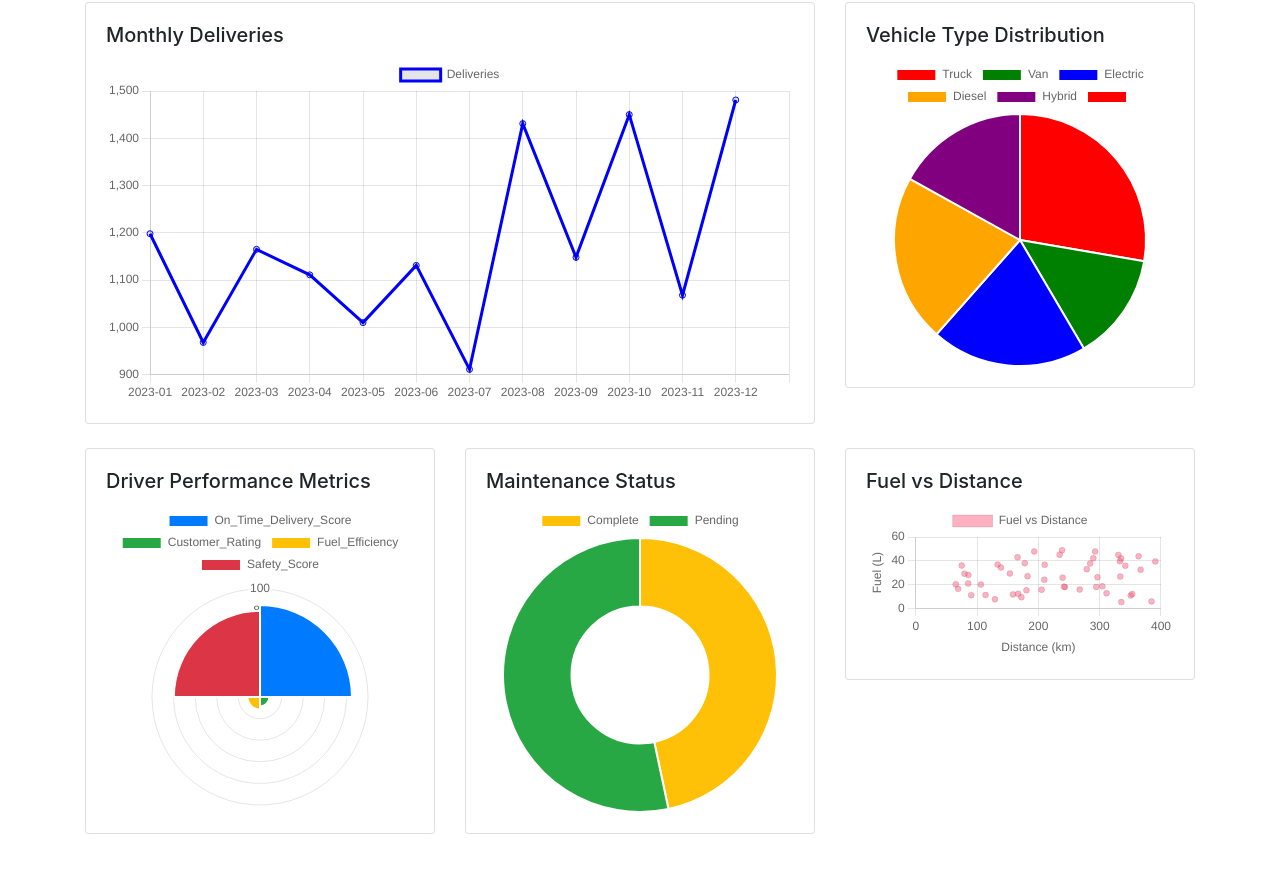
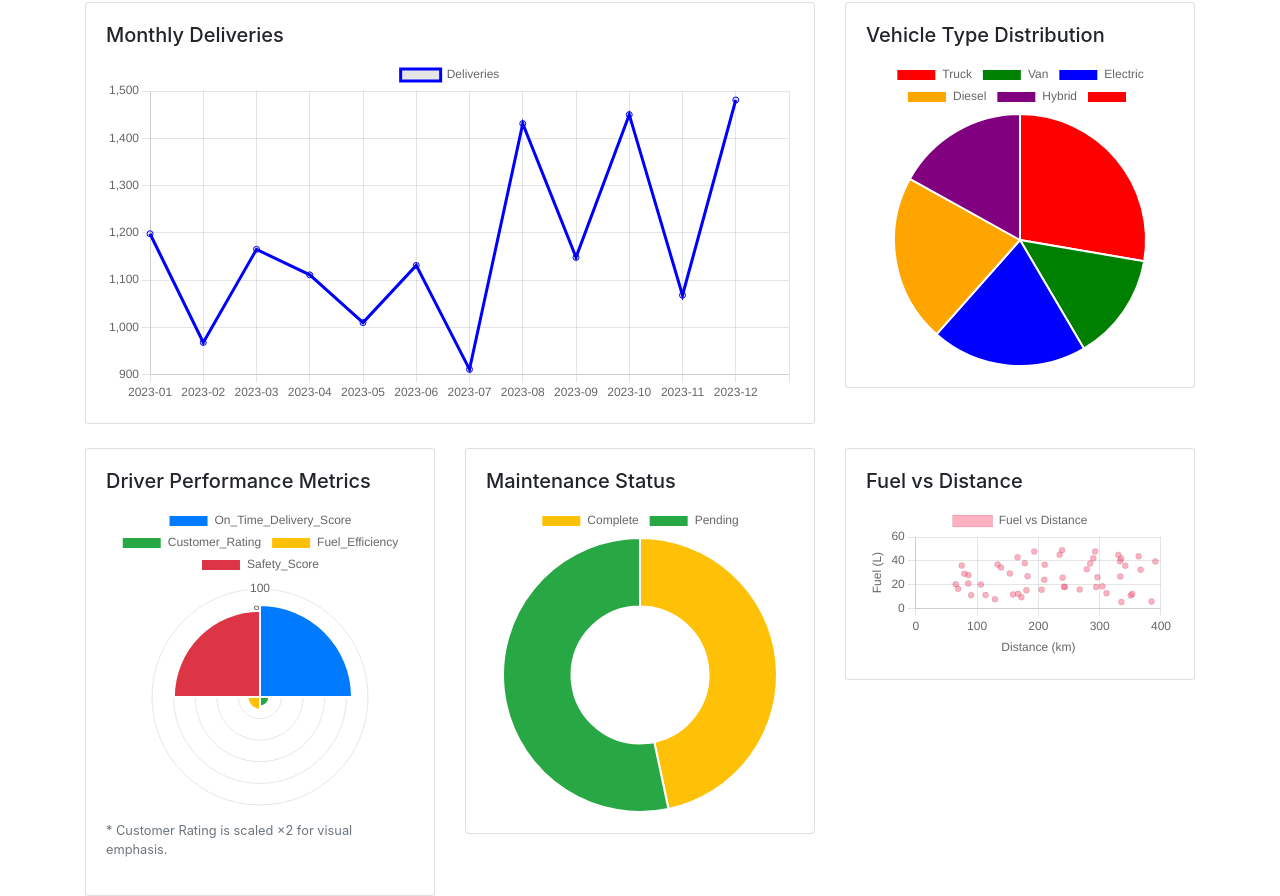
Before and after one commit to amilcarp2/proj2, a plain HTML site: page index.html in a window 1280 px wide. Shown: the part 118-1014 px from the top of the page. Before the commit the page ends 976 px from the top, so only its background shows below. Drawn offline with nearby package versions, Linux system fonts and the light colour scheme.

Commit message:
Update index.html

```diff
--- a/index.html
+++ b/index.html
@@ -37,6 +37,7 @@
                     <div class="card-body">
                         <h5 class="card-title">Driver Performance Metrics</h5>
                         <canvas id="driverChart"></canvas>
+                        <p class="mt-2 text-muted small">* Customer Rating is scaled ×2 for visual emphasis.</p>
                     </div>
                 </div>
             </div>
```
